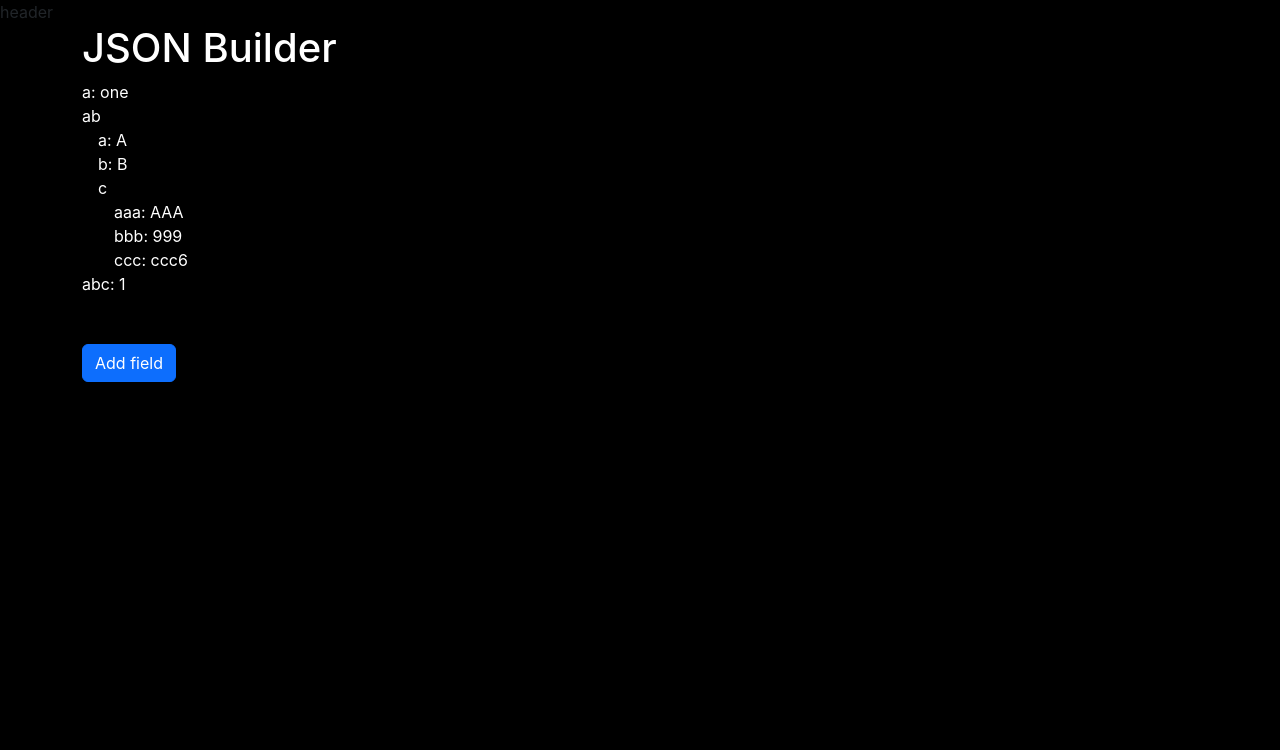
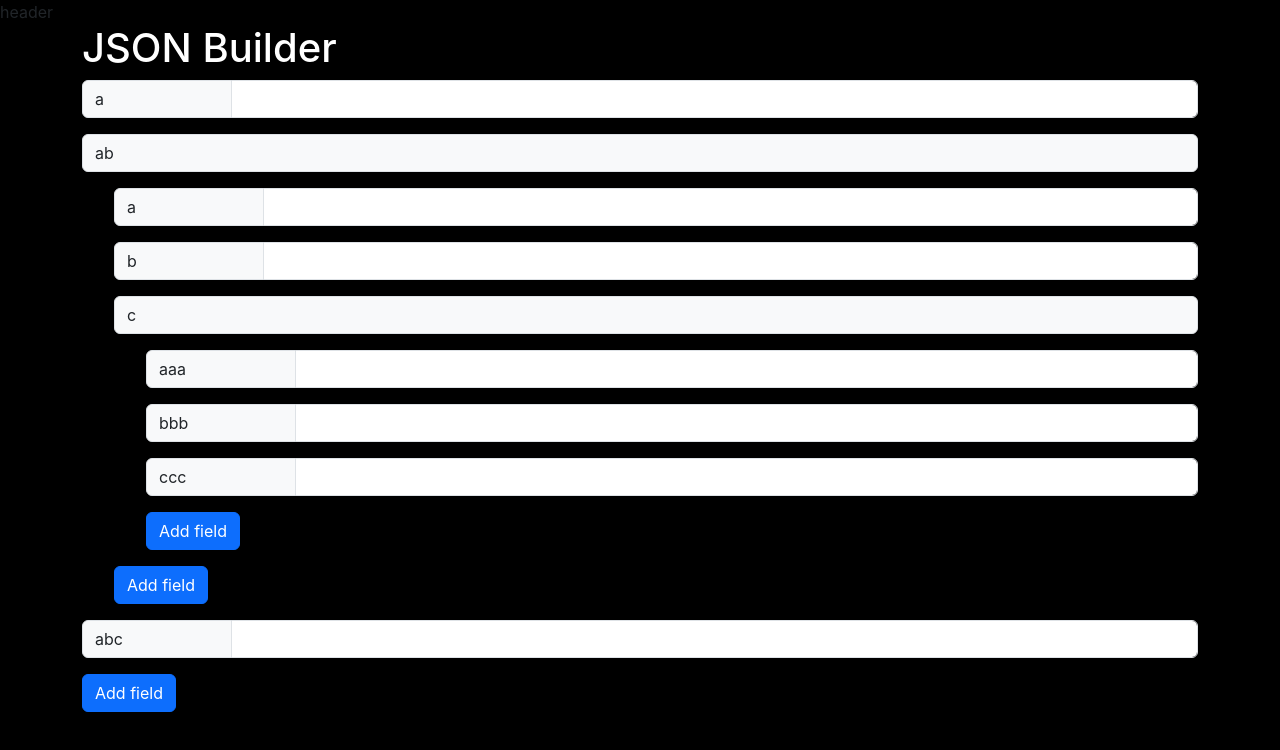
Before and after one commit to evglark/default-react-app, a React app: page / in a window 1280 px wide. Shown: the top 750 px of the page. Built offline with nearby package versions, Linux system fonts and the light colour scheme.

Commit message:
fixed bugs

```diff
--- a/src/module/JsonBuilder/components/Input/Input.tsx
+++ b/src/module/JsonBuilder/components/Input/Input.tsx
@@ -1,7 +1,6 @@
-// eslint-disable-next-line @typescript-eslint/no-redeclare
 import React, { useEffect, useState } from 'react';
 
-import { useOnClickOutside } from '../../../../hooks/useonClickOutside';
+import { useOnClickOutside } from '../../../../hooks/useOnClickOutside.js';
 import './style.scss';
 
 interface IProps {
@@ -22,11 +21,20 @@ export const Input = (props: IProps) => {
         if (editMode) onToggleEditMode();
     }, [clickdOutside]);
 
+    useEffect(() => {
+        // @ts-ignore
+        if (editMode) ref?.current?.focus();
+    }, [editMode]);
+
     return (
         <div className="input-component">
             <div className="input-group mb-3">
                 {!editMode ? (
-                    <span id={`label-${name}`} className="input-group-text lable-block" onClick={onToggleEditMode}>
+                    <span
+                        id={`label-${name}`}
+                        className="input-group-text lable-block"
+                        onClick={onToggleEditMode}
+                    >
                         {name}
                     </span>
                 ) : (
--- a/src/module/JsonBuilder/pages/JsonBuilder.tsx
+++ b/src/module/JsonBuilder/pages/JsonBuilder.tsx
@@ -1,3 +1,4 @@
+/* eslint-disable array-callback-return */
 import React, { useState } from 'react';
 
 import { Input } from '../components/Input';
@@ -38,17 +39,26 @@ export const JsonBuilder = () => {
     const renderJson = () => {
         const readObject = (json: any) =>
             Object.keys(json).map((el, i) => {
-                console.log(0, typeof json[el], json[el]);
                 if (typeof json[el] === 'string' || typeof json[el] === 'number') {
-                    return <div id={el} key={el+i}>{`${el}: ${json[el]}`}</div>;
+                    return <Input name={el} onChangeName={changeName} key={el+i} />;
                 };
 
                 if (typeof json[el] === 'object') {
-                    const style = { marginLeft: 16 };
+                    const style = { marginLeft: 32 };
 
                     return (
-                        <div id={el} key={el+i}>
-                            {`${el}`}<div style={style}>{readObject(json[el])}</div>
+                        <div id={el} key={el+i} >
+                            <span className="input-group-text mb-3">{`${el}`}</span>
+                            <div style={style}>
+                                {readObject(json[el])}
+                                <button
+                                    type="button"
+                                    className="btn btn-primary mb-3"
+                                    onClick={addNewField}
+                                >
+                                    Add field
+                                </button>
+                            </div>
                         </div>
                     );
                 };
@@ -60,14 +70,7 @@ export const JsonBuilder = () => {
     return (
         <div className="jsonBuilder" style={{ color: 'white' }}>
             <h1>JSON Builder</h1>
-            {/* {Object.keys(JSON).map((el, i) => (
-                <Input name={el} onChangeName={changeName} key={el+i} />
-            ))} */}
-
             {renderJson()}
-
-            <br/>
-            <br/>
             <button
                 type="button"
                 className="btn btn-primary"
```
